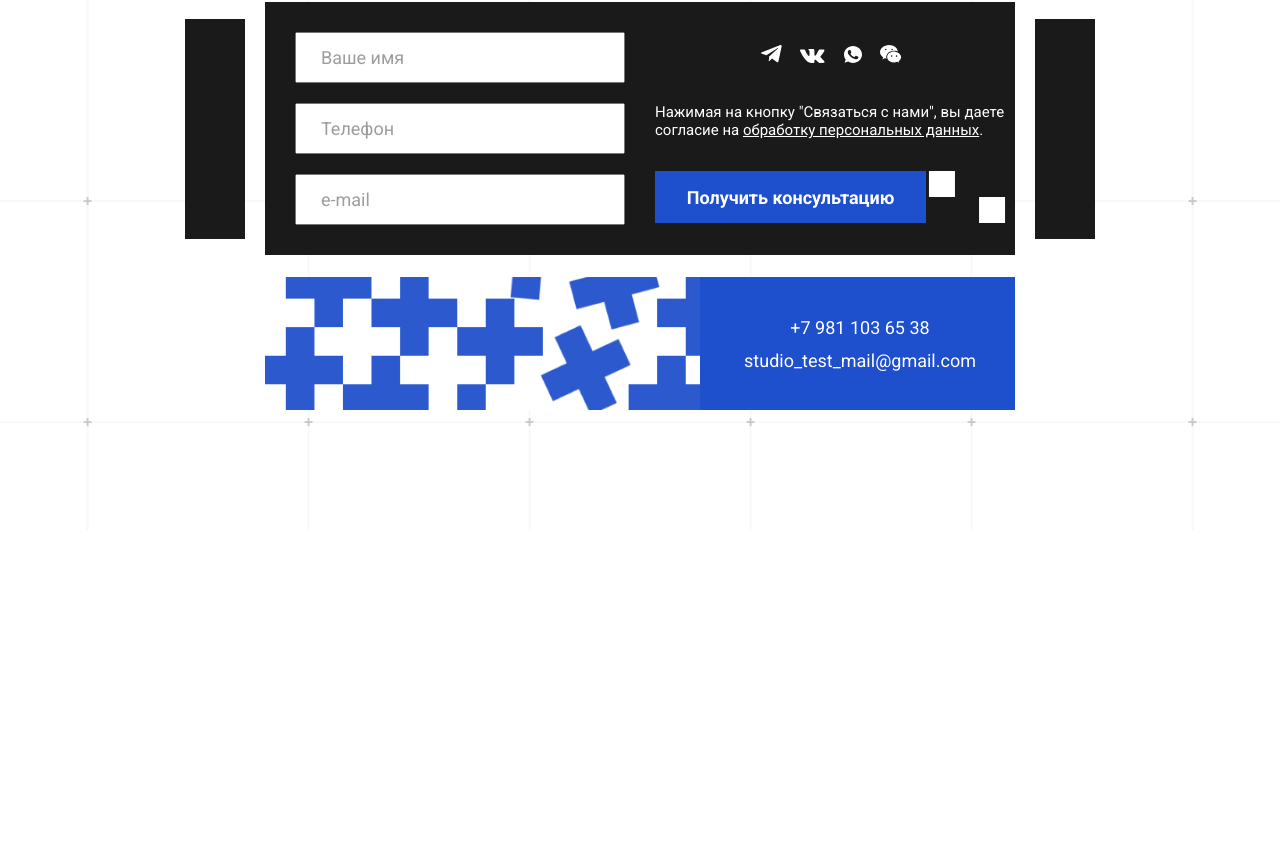
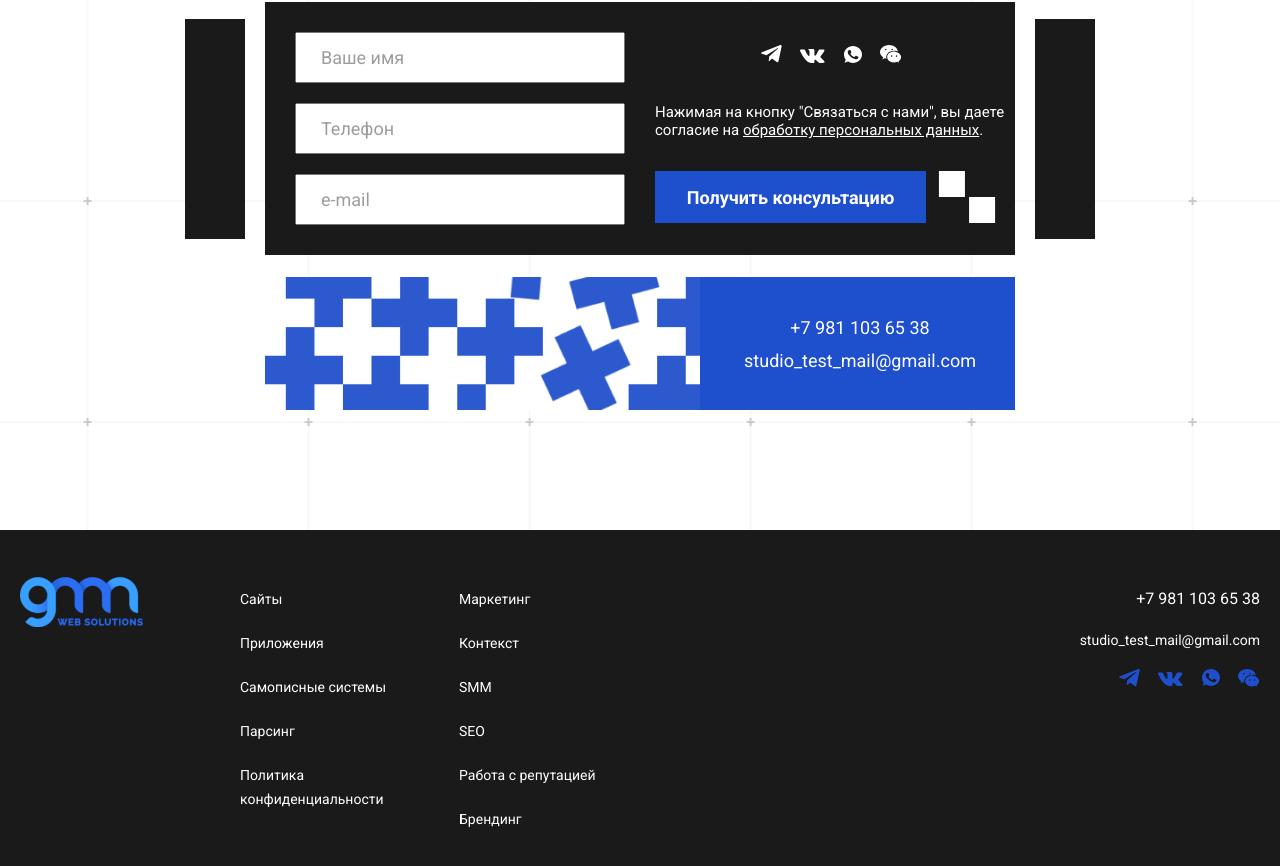
Before and after one commit to konovalM/web-studio, a React (Create React App) app: page / in a window 1280 px wide. Shown: the part 1258-2124 px from the top of the page. Before the commit the page ends 1788 px from the top, so only its background shows below. Built offline with nearby package versions, Linux system fonts and the light colour scheme; the HTML template or start-up script is replaced by a standard one.

Commit message:
footer adaptive

```diff
--- a/src/App.js
+++ b/src/App.js
@@ -23,7 +23,7 @@ function App() {
             <Faq />
             <About />*/}
             <Questions />
-            {/*<Footer />*/}
+            <Footer />
         </Fragment>
     );
 }
--- a/src/components/Footer.js
+++ b/src/components/Footer.js
@@ -51,6 +51,53 @@ const FooterTag = styled.footer`
     justify-content: space-between;
     margin-left: auto;
   }
+
+  // ADAPTIVE
+
+  @media(max-width: 900px){
+    padding: 50px 0;
+  .logoWrapper{
+    margin-right: 66px;
+  }
+  .services+.services{
+  margin-left: 43px;
+  }
+}
+  @media(max-width: 767px){
+    .logoWrapper{
+      margin-right: 46px;
+    }
+    .services+.services{
+      margin-left: 33px;
+    }
+  }
+  @media(max-width: 700px){
+    padding: 50px 0 38px;
+    .wrapper{
+      padding: 0 5px;
+      flex-direction: column;
+    }
+    .logoWrapper{
+      margin: 0 0 38px 0;
+    }
+    .services+.services{
+      margin: 0;
+    }
+    .services{
+      margin: 0;
+    }
+    .contacts{
+      margin-left: unset;
+      margin-top: 56px;
+    }
+    .tel, .mail, .socials{
+      margin-left: unset;
+      text-align: left;
+    }
+    .services__first{
+      margin-bottom: 20px;
+    }
+  }
 `
 
 const Footer = () => {
@@ -61,7 +108,7 @@ const Footer = () => {
                     <div className="logoWrapper">
                         <img src={logotype} alt="logotype"/>
                     </div>
-                    <div className="services">
+                    <div className="services services__first">
                         <div className="service">
                             <a href="#" className="serviceLink">Сайты</a>
                         </div>
--- a/src/components/Questions.js
+++ b/src/components/Questions.js
@@ -202,6 +202,11 @@ const QustionsTag = styled.section`
     }
     .description{
       margin-bottom: 90px;
+      font-size: 16px;
+      line-height: 19px;
+    }
+    .br{
+      display: block;
     }
     .formOutside{
       padding: 0 5px;
@@ -315,7 +320,7 @@ const Questions = () => {
         <QustionsTag>
             <div className="container">
                 <h2 className="title">Остались вопросы?</h2>
-                <p className="description">Пишите или звоните. Отвечаем круглосуточно.</p>
+                <p className="description">Пишите или звоните.<span className="br"> Отвечаем круглосуточно.</span></p>
                 <div className="formOutside">
                     <div className="formWrapper">
                         <form action="#" className="form">
```
